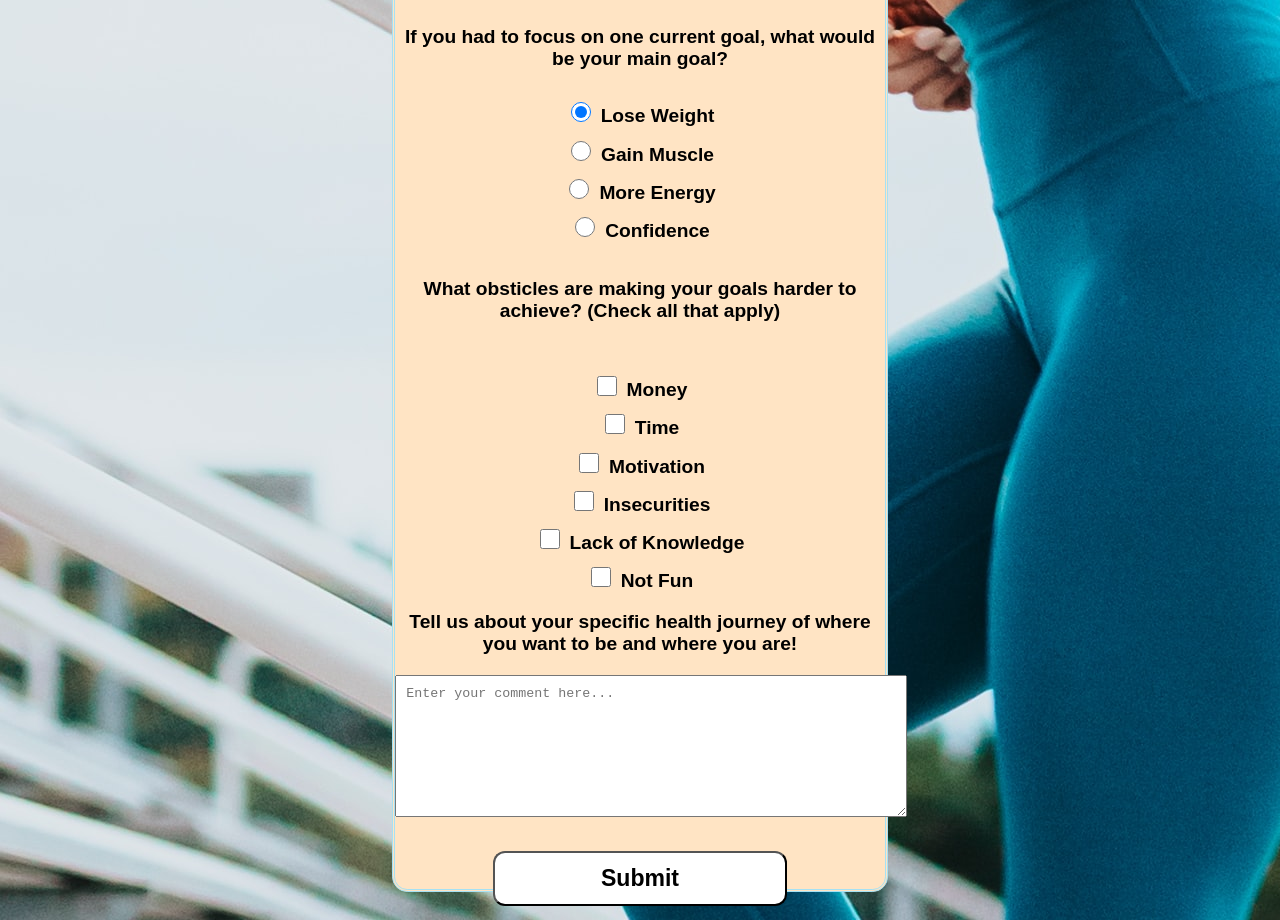
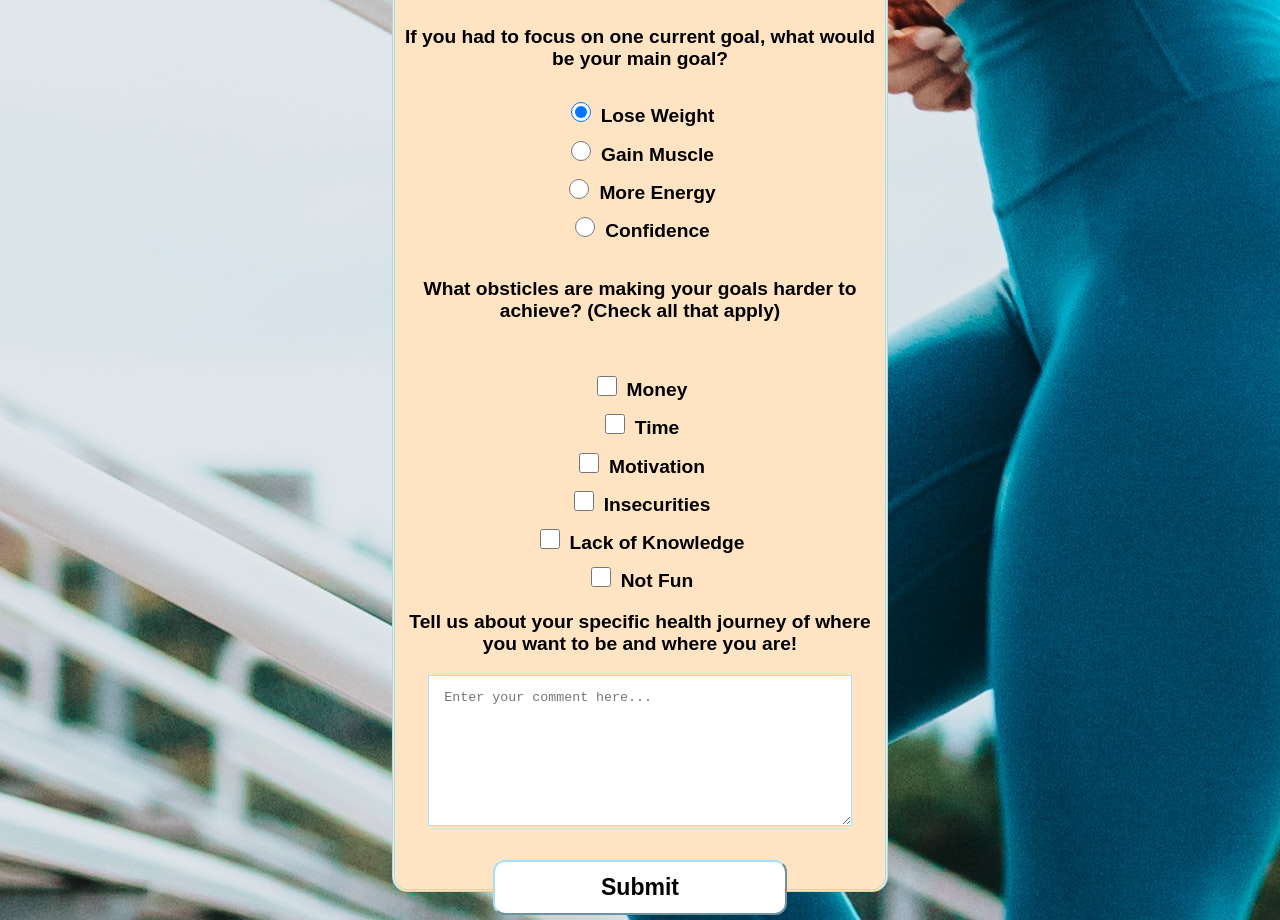
Before and after one commit to DevinJaxues/Fitness_Survey_Webpage, a plain HTML site: page index.html in a window 1280 px wide. Shown: the part 584-1504 px from the top of the page. Drawn offline with Linux system fonts and the light colour scheme.

Commit message:
Fixed textarea sizing fixed and rmd img

```diff
--- a/styles.css
+++ b/styles.css
@@ -69,9 +69,10 @@ form{
 
 .input-textarea {
     min-height: 120px;
-    width: 100%;
-    padding: 0.625rem;
+    width: 80%;
+    padding: 0.925rem;
     resize: vertical;
+    border-color: rgb(166, 225, 243);
 }
 
 .submit-button {
@@ -84,6 +85,7 @@ form{
     font-weight: 600;
     font-size: larger;
     background: white;
+    border-color: rgb(166, 225, 243);
     color: inherit;
     border-radius: .75rem;
     cursor: pointer;
```
Also changed, not shown: images/rmd_img.JPG (added).
